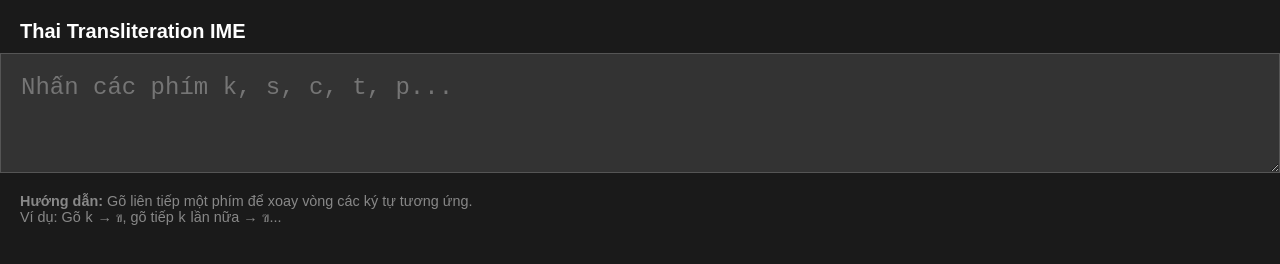
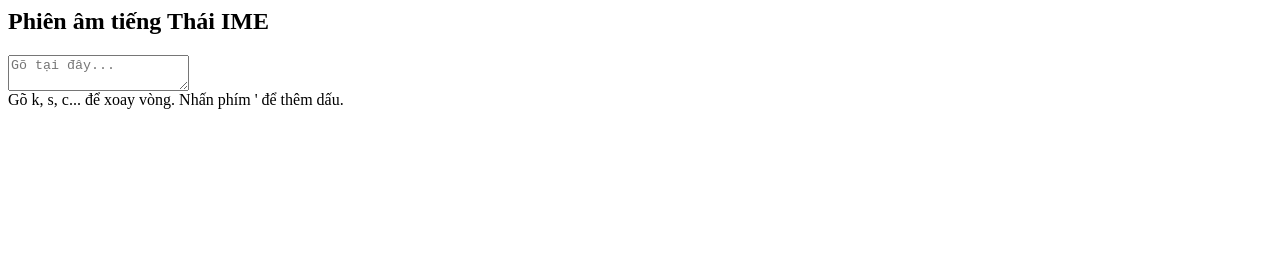
Before and after one commit to PDK05/Thayy-Keyboard, a plain HTML site: page index.html in a window 1280 px wide. Drawn offline with Linux system fonts and the light colour scheme.

Commit message:
Update index.html

```diff
--- a/index.html
+++ b/index.html
@@ -1,23 +1,6 @@
-<!DOCTYPE html>
-<html lang="th">
-<head>
-    <meta charset="UTF-8">
-    <meta name="viewport" content="width=device-width, initial-scale=1.0">
-    <title>Thai IME - GitHub Pages</title>
-    <link rel="stylesheet" href="style.css">
-</head>
 <body>
-
-<div class="container">
-    <h2>Thai Transliteration IME</h2>
-    <textarea id="input" placeholder="Nhấn các phím k, s, c, t, p..."></textarea>
-
-    <div class="guide">
-        <strong>Hướng dẫn:</strong> Gõ liên tiếp một phím để xoay vòng các ký tự tương ứng.<br>
-        Ví dụ: Gõ <code>k</code> → ข, gõ tiếp <code>k</code> lần nữa → ฃ...
-    </div>
-</div>
-
-<script src="script.js"></script>
+    <h2>Phiên âm tiếng Thái IME</h2>
+    <textarea id="input" placeholder="Gõ tại đây..."></textarea>
+    <div class="guide">Gõ k, s, c... để xoay vòng. Nhấn phím ' để thêm dấu.</div>
+    <script src="script.js"></script>
 </body>
-</html>
```
